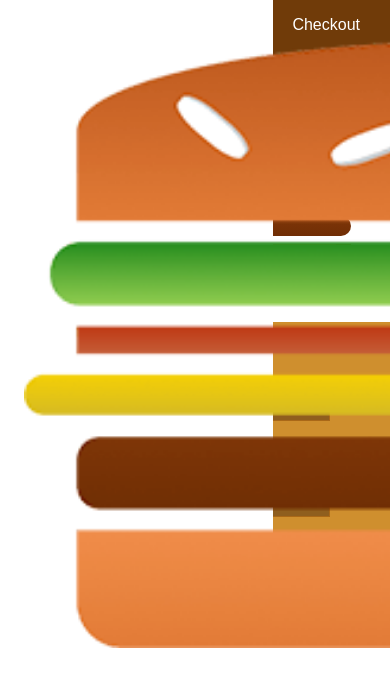
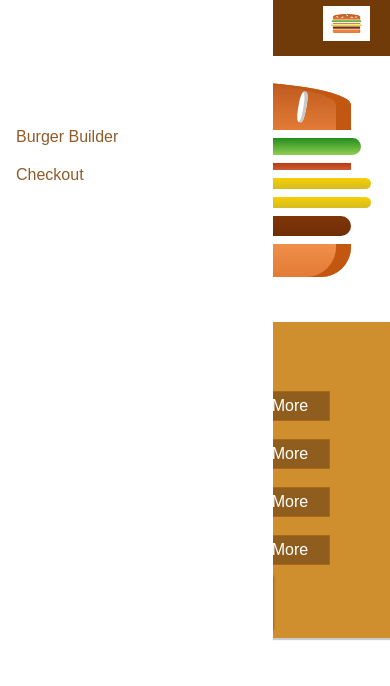
Before and after one commit to chrissayon/burger_application, a React (Create React App) app: page / in a window 390 px wide. Shown: the top 686 px of the page. Built offline with nearby package versions, Linux system fonts and the light colour scheme.

Commit message:
Implemented screen and mobile views

```diff
--- a/src/components/Logo/Logo.js
+++ b/src/components/Logo/Logo.js
@@ -4,7 +4,7 @@
 import classes from './Logo.module.css'
 
 const logo = (props) => (
-    <div className={classes.Logo}>
+    <div className={classes.Logo} style={{height: props.height}}>
         <img src={burgerLogo} alt="MyBurger" />
     </div>
 );
--- a/src/components/Navigation/NavigationItems/NavigationItem/NavigationItem.module.css
+++ b/src/components/Navigation/NavigationItems/NavigationItem/NavigationItem.module.css
@@ -1,18 +1,37 @@
+.NavigationItem {
+    margin: 10px 0;
+    box-sizing: border-box;
+    display: block;
+    width: 100%;
+}
+
+.NavigationItem a {
+    color: #8F5C2C;
+    text-decoration: none;
+    width: 100%;
+    box-sizing: border-box;
+    display: block;
+}
+
+.NavigationItem a:hover,
+.NavigationItem a:active {
+    color: #40A4CB;
+}
+
+@media (min-width:500px) {
     .NavigationItem {
         margin: 0;
-    box-sizing: border-box;
         display: flex;
         height: 100%;
+        width: auto;
         align-items: center;
     }
 
     .NavigationItem a {
         color: white;
-    text-decoration: none;
         height: 100%;
         padding: 16px 10px;
         border-bottom: 4px solid transparent;
-    box-sizing: border-box;
         display: block;
     }
 
@@ -22,3 +41,4 @@
         border-bottom: 4px solid #40a4c8;
         color: white;
     }
+}
--- a/src/components/Navigation/NavigationItems/NavigationItems.module.css
+++ b/src/components/Navigation/NavigationItems/NavigationItems.module.css
@@ -5,4 +5,11 @@
     display: flex;
     align-items: center;
     height: 100%;
+    flex-flow: column
 }
+
+@media (min-width: 500px) {
+    .NavigationItems {
+        flex-flow: row;
+    }
+}
--- a/src/components/Navigation/SideDrawer/SideDrawer.js
+++ b/src/components/Navigation/SideDrawer/SideDrawer.js
@@ -8,7 +8,9 @@
     //Conditionally attach classes so there will be animation
     return(
         <div className={classes.SideDrawer}>
-            <Logo />
+            <div className={classes.Logo}>
+                <Logo height="11%"/>
+            </div>
             <nav>
                 <NavigationItems />
             </nav>
--- a/src/components/Navigation/SideDrawer/SideDrawer.module.css
+++ b/src/components/Navigation/SideDrawer/SideDrawer.module.css
@@ -25,3 +25,7 @@
 .Close {
     transform: translateX(-100%)
 }
+
+.Logo {
+    height: 11%
+}
--- a/src/components/Navigation/Toolbar/Toolbar.js
+++ b/src/components/Navigation/Toolbar/Toolbar.js
@@ -7,8 +7,10 @@
 const toolbar = (props) => ( //<Header> is normally for beginnign of navigation components
     <header className={classes.Toolbar}>
         <div>MENU</div>
-        <Logo />
-        <nav>
+        <div className={classes.Logo}>
+            <Logo height="80%"/>
+        </div>
+        <nav className={classes.DesktopOnly}>
             <NavigationItems />
         </nav>
     </header>
--- a/src/components/Navigation/Toolbar/Toolbar.module.css
+++ b/src/components/Navigation/Toolbar/Toolbar.module.css
@@ -17,3 +17,17 @@
     height: 100%;
 
 }
+
+.Toolbar nav {
+    height: 100%
+}
+
+.Logo {
+    height: 80%
+}
+
+@media (max-width: 499px) {
+    .DesktopOnly {
+        display: none;
+    }
+}
```
Lines whose indentation alone changed are shown as unchanged.
